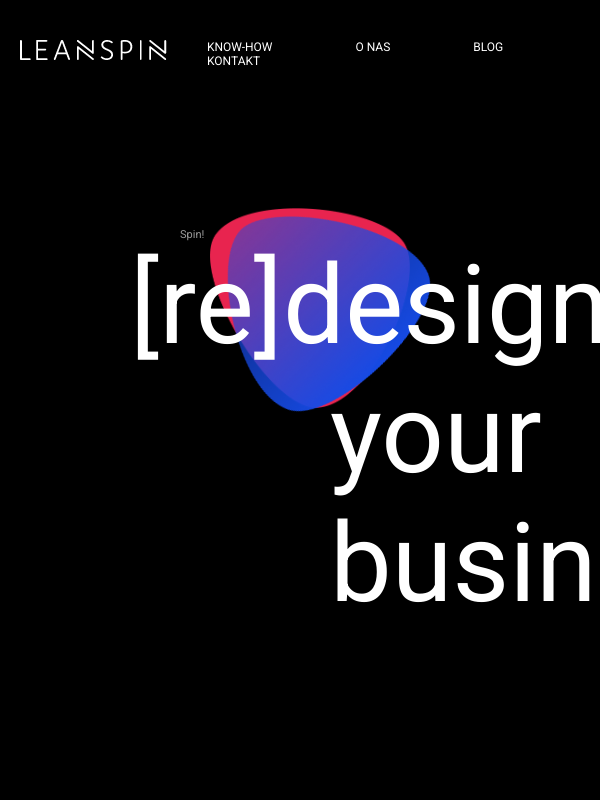
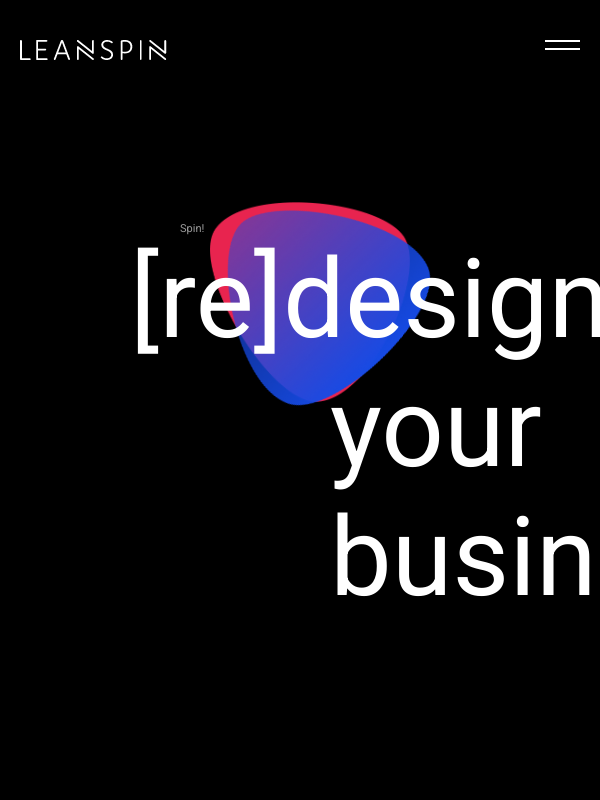
Before and after one commit to Yury-Odinson/course-work, a website built with Parcel: page src/index.html in a window 600 px wide. Shown: the top 800 px of the page. Built offline with nearby package versions, Linux system fonts and the light colour scheme.

Commit message:
feat: burger-menu for small screens

```diff
--- a/src/index.html
+++ b/src/index.html
@@ -26,6 +26,12 @@
     <header id="header">
         <div class="header-container">
             <a href="/"><img class="header__logo" src="./assets/image/header/logo.png" alt="logo"></a>
+            <input type="checkbox" id="menu" class="header-burger">
+            <label class="header-menu" for="menu">MENU</label>
+            <div class="header-menu-line header-menu-line1"></div>
+            <div class="header-menu-line header-menu-line2"></div>
+            <div class="header-menu-line header-menu-line3"></div>
+            <div class="header-menu-line header-menu-line4"></div>
                 <nav class="header-nav">
                     <a class="header-nav__item" href="/">KNOW-HOW</a>
                     <a class="header-nav__item" href="/">O NAS</a>
--- a/src/styles/adaptive.scss
+++ b/src/styles/adaptive.scss
@@ -60,20 +60,28 @@
             padding: 40px;
             display: grid;
             grid-template-rows: repeat(4, 1fr);
-            grid-template-columns: repeat(4, 1fr);
+            grid-template-columns: repeat(3, 200px);
             grid-template-areas:"title title phot1"
                                 "descr phot2 phot3"
                                 "phot4 phot5 phot6"
                                 "phot7 phot8 after";
-                                grid-gap: 20px;
+            justify-content: space-around;
         }
 
         &__title {
             font-size: 8rem;
         }
 
+        &-descriptions {
+            padding: 0;
+        }
+
         &-descriptions__item {
             font-size: 1.5rem;
+        }
+
+        &__photo {
+            width: 250px;
         }
 
         &-photo__item {
@@ -629,6 +637,59 @@
             //
             //
         }
+
+        .header-menu {
+            position: absolute;
+            top: 40px;
+            right: 0;
+            // color: white;
+            cursor: pointer;
+        }
+
+        .header-burger {
+            display: none;
+        }
+
+        .header-menu-line {
+            position: absolute;
+            width: 35px;
+            height: 2px;
+            top: 40px;
+            right: 0;
+            background-color: white;
+            transition: 0.5s;
+        }
+
+        .header-menu-line1 {
+            top: 40;
+        }
+
+        .header-menu-line2,
+        .header-menu-line3 {
+            top: 48px;
+        }
+
+        .header-menu-line4 {
+            top: 56;
+        }
+
+        .header-nav {
+            display: block;
+            position: absolute;
+            top: 0;
+            right: 0;
+            transform: translateY(50%);
+            // для плавности открытия бургера
+            max-height: 0;
+            font-size: 0;
+            overflow: hidden;
+            transition: 0.2s;
+        }
+
+        .header-nav__item {
+            display: block;
+            padding: 10px;
+        }
     }
 
     .redesign {
--- a/src/styles/animations.scss
+++ b/src/styles/animations.scss
@@ -1,3 +1,28 @@
+#menu:checked ~ .header-nav {
+    max-height: 500px;
+    font-size: 1.5rem;
+}
+
+#menu:checked ~ .header-menu-line1 {
+    display: none;
+    transition: 0.5s;
+}
+
+#menu:checked ~ .header-menu-line2 {
+    transform: rotate(45deg);
+    transition: 0.5s;
+}
+
+#menu:checked ~ .header-menu-line3 {
+    transform: rotate(-45deg);
+    transition: 0.5s;
+}
+
+#menu:checked ~ .header-menu-line4 {
+    display: none;
+    transition: 0.5s;
+}
+
 .redesign {
 
     &-first__img {
--- a/src/styles/main.scss
+++ b/src/styles/main.scss
@@ -4,17 +4,21 @@
     width: 100%;
 
     .header-container {
+        position: relative;
         display: flex;
         justify-content: space-between;
         margin: 0 auto;
         padding: 40px 0;
         max-width: 1200px;
-
     }
 
     .header__logo {
         width: 147px;
         height: 20px;
+    }
+
+    .header-burger {
+        display: none;
     }
 
     .header-nav {
```
Also changed, not shown: dist/index.html, 4 other files. Lines whose indentation alone changed are shown as unchanged.
